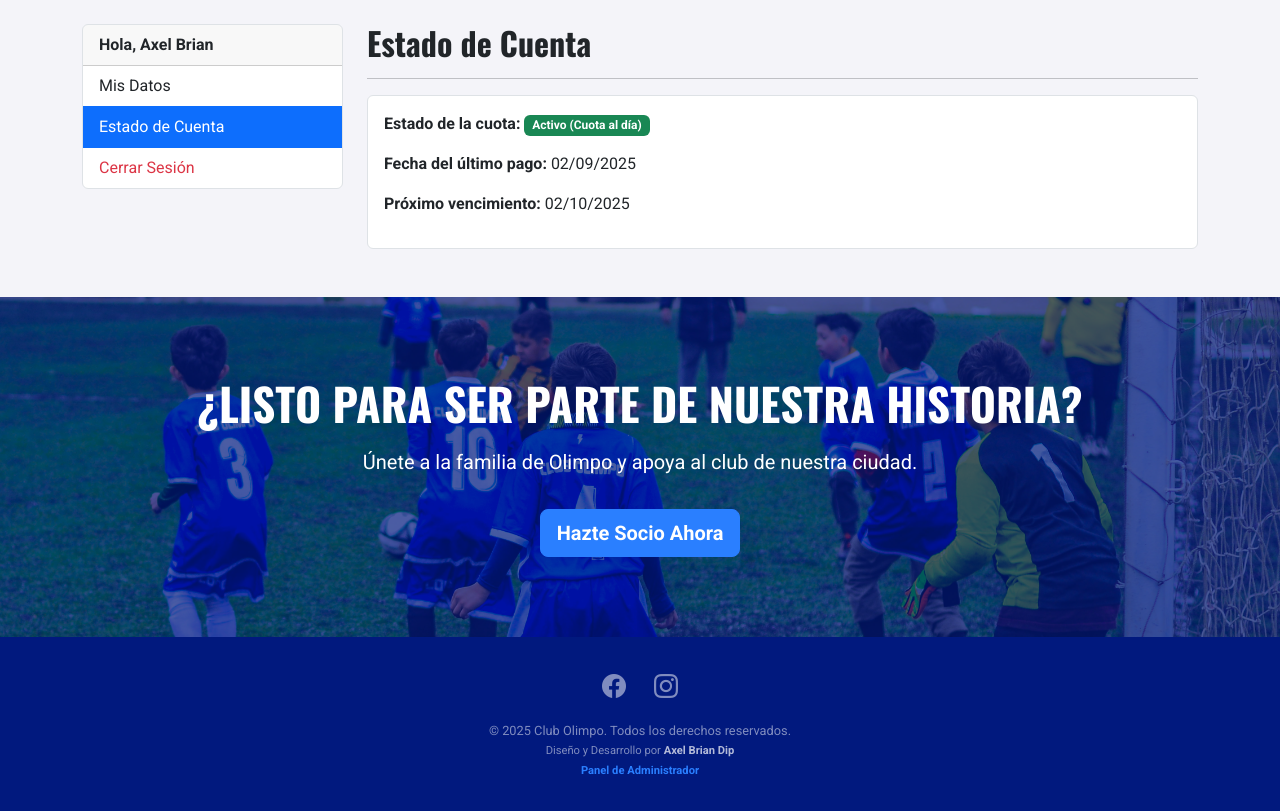
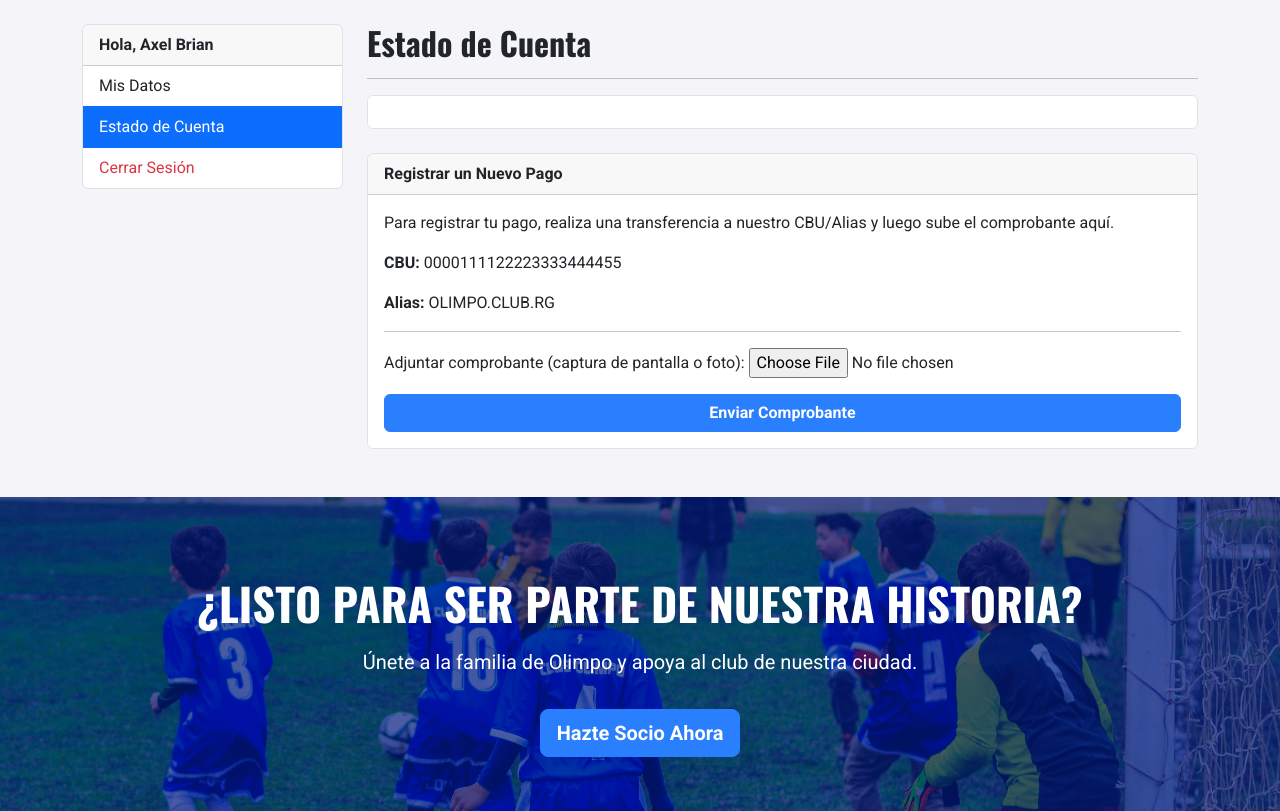
Before and after one commit to axelbriandip/OlimpoWeb, a Django app: page /members/profile/ in a window 1280 px wide, after a click on "Estado de Cuenta". Shown: the part 61-872 px from the top of the page. Before the commit the page ends 835 px from the top, so only its background shows below. Run offline with Django 5.2, Linux system fonts and the light colour scheme; a user stored in the database is signed in; data comes from the database, SQL or seed files in the repository; both versions use the stored data as it was after the commit.

Commit message:
payment register done

```diff
--- a/members/forms.py
+++ b/members/forms.py
@@ -1,6 +1,6 @@
 from django import forms
 from django.contrib.auth.models import User
-from .models import Profile
+from .models import Profile, Payment
 
 class UserRegisterForm(forms.ModelForm):
     """
@@ -62,3 +62,14 @@ class ProfileUpdateForm(forms.ModelForm):
             'address': 'Dirección',
             'phone_number': 'Teléfono',
         }
+
+class ReceiptUploadForm(forms.ModelForm):
+    """
+    Formulario para que el socio suba su comprobante de pago.
+    """
+    class Meta:
+        model = Payment
+        fields = ['receipt']
+        labels = {
+            'receipt': 'Adjuntar comprobante (captura de pantalla o foto)',
+        }
--- a/members/models.py
+++ b/members/models.py
@@ -37,3 +37,27 @@ class Membership(models.Model):
 
     def __str__(self):
         return f"Membresía de {self.profile.user.username}"
+
+class Payment(models.Model):
+    """
+    Guarda el registro de un pago individual realizado por un socio.
+    """
+    # Vinculamos el pago al perfil del socio
+    profile = models.ForeignKey(Profile, on_delete=models.CASCADE, related_name="payments")
+
+    # El archivo del comprobante
+    receipt = models.ImageField("Comprobante de Pago", upload_to='receipts/')
+
+    # Fecha en que el socio realizó el pago (la reporta él)
+    payment_date = models.DateField("Fecha de Pago", auto_now_add=True)
+
+    # Fecha en que se subió el comprobante
+    uploaded_at = models.DateTimeField(auto_now_add=True)
+
+    class Meta:
+        verbose_name = "Pago Registrado"
+        verbose_name_plural = "Pagos Registrados"
+        ordering = ['-payment_date']
+
+    def __str__(self):
+        return f"Pago de {self.profile.user.username} el {self.payment_date}"
--- a/members/templates/members/profile.html
+++ b/members/templates/members/profile.html
@@ -50,16 +50,27 @@
             <div class="tab-pane fade" id="estado-cuenta" role="tabpanel">
                 <h2>Estado de Cuenta</h2>
                 <hr>
+                <div class="card mb-4">
+                    <div class="card-body">
+                    </div>
+                </div>
+
                 <div class="card">
+                    <div class="card-header">
+                        <strong>Registrar un Nuevo Pago</strong>
+                    </div>
                     <div class="card-body">
-                        <p><strong>Estado de la cuota:</strong>
-                            <span class="badge
-                                {% if user.profile.membership.status == 'ACT' %}bg-success{% elif user.profile.membership.status == 'ATR' %}bg-danger{% else %}bg-secondary{% endif %}">
-                                {{ user.profile.membership.get_status_display }}
-                            </span>
-                        </p>
-                        <p><strong>Fecha del último pago:</strong> {{ user.profile.membership.last_payment_date|date:"d/m/Y"|default:"No registrado" }}</p>
-                        <p><strong>Próximo vencimiento:</strong> {{ user.profile.membership.next_due_date|date:"d/m/Y"|default:"No definido" }}</p>
+                        <p>Para registrar tu pago, realiza una transferencia a nuestro CBU/Alias y luego sube el comprobante aquí.</p>
+                        <p><strong>CBU:</strong> 0000111122223333444455</p>
+                        <p><strong>Alias:</strong> OLIMPO.CLUB.RG</p>
+                        <hr>
+                        <form method="POST" enctype="multipart/form-data">
+                            {% csrf_token %}
+                            {{ receipt_form.as_p }}
+                            <div class="d-grid mt-3">
+                                <button class="btn btn-primary" type="submit" name="upload_receipt">Enviar Comprobante</button>
+                            </div>
+                        </form>
                     </div>
                 </div>
             </div>
--- a/members/views.py
+++ b/members/views.py
@@ -1,9 +1,10 @@
 from django.shortcuts import render, redirect
 from django.contrib import messages
-from .forms import UserRegisterForm
-from .models import Profile
+from .models import Profile, Membership
 from django.contrib.auth.decorators import login_required
-from .forms import UserRegisterForm, UserUpdateForm, ProfileUpdateForm
+from .forms import UserUpdateForm, ProfileUpdateForm, ReceiptUploadForm, UserRegisterForm
+from datetime import date
+from dateutil.relativedelta import relativedelta
 
 def register(request):
     """
@@ -40,27 +41,51 @@ def register(request):
 @login_required
 def profile(request):
     """
-    Gestiona la visualización y actualización del perfil del socio.
+    Gestiona la visualización, actualización de datos y subida de comprobantes.
     """
+        # Se asegura de que el perfil del usuario tenga un objeto de membresía asociado.
+    # Si no existe, lo crea. Si ya existe, simplemente lo obtiene.
+    Membership.objects.get_or_create(profile=request.user.profile)
+
     if request.method == 'POST':
-        # Si se envía el formulario, procesamos los datos
-        u_form = UserUpdateForm(request.POST, instance=request.user)
-        p_form = ProfileUpdateForm(request.POST, instance=request.user.profile)
+        # Verificamos qué formulario se está enviando
+        if 'update_profile' in request.POST:
+            u_form = UserUpdateForm(request.POST, instance=request.user)
+            p_form = ProfileUpdateForm(request.POST, instance=request.user.profile)
+            if u_form.is_valid() and p_form.is_valid():
+                u_form.save()
+                p_form.save()
+                messages.success(request, '¡Tus datos han sido actualizados!')
+                return redirect('profile')
 
-        if u_form.is_valid() and p_form.is_valid():
-            u_form.save()
-            p_form.save()
-            messages.success(request, '¡Tu perfil ha sido actualizado con éxito!')
-            return redirect('profile') # Redirigimos a la misma página
+        elif 'upload_receipt' in request.POST:
+            receipt_form = ReceiptUploadForm(request.POST, request.FILES)
+            if receipt_form.is_valid():
+                payment = receipt_form.save(commit=False)
+                payment.profile = request.user.profile
+                payment.save() # Al guardar, la fecha se añade sola
 
-    else:
-        # Si se visita la página, mostramos los formularios con los datos actuales
-        u_form = UserUpdateForm(instance=request.user)
-        p_form = ProfileUpdateForm(instance=request.user.profile)
+                # --- LÓGICA DE ACTUALIZACIÓN AUTOMÁTICA ---
+                membership = request.user.profile.membership
+
+                # Usamos la fecha que se guardó automáticamente en el objeto 'payment'
+                membership.status = 'ACT'
+                membership.last_payment_date = payment.payment_date
+                membership.next_due_date = payment.payment_date + relativedelta(months=+1)
+                membership.save()
+
+                messages.success(request, '¡Comprobante recibido! Tu estado de cuenta ha sido actualizado. Gracias por tu pago.')
+                return redirect('profile')
+
+    # Si se visita la página (GET), mostramos todos los formularios vacíos
+    u_form = UserUpdateForm(instance=request.user)
+    p_form = ProfileUpdateForm(instance=request.user.profile)
+    receipt_form = ReceiptUploadForm()
 
     context = {
         'u_form': u_form,
-        'p_form': p_form
+        'p_form': p_form,
+        'receipt_form': receipt_form
     }
 
     return render(request, 'members/profile.html', context)
```
Also changed, not shown: db.sqlite3, media/receipts/8.jfif (added), media/receipts/payment-uala.jfif (added), members/migrations/0003_payment.py (added).
